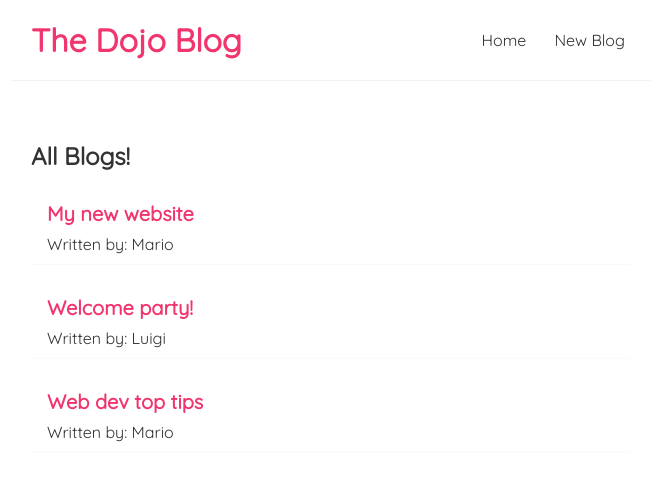
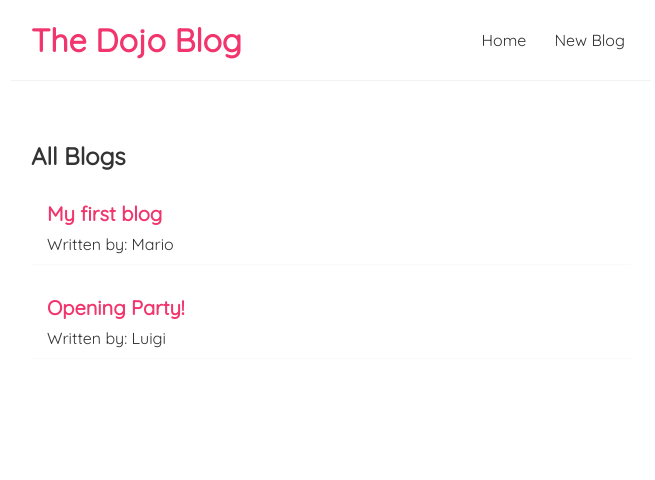
Before and after one commit to sebastienserra/blog_react, a React (Create React App) app: page / in a window 1280 px wide. Shown: the top 480 px of the page, without its empty margins (309-964 px from the left). Built offline with nearby package versions, Linux system fonts and the light colour scheme; data requests are answered from the project's data file.

Commit message:
simulating fetch from Rest API

```diff
--- /dev/null
+++ b/data/db.json
@@ -0,0 +1,16 @@
+{
+    "blogs":[
+        {
+            "title":"My first blog",
+            "body":"Nulla qui ea id Lorem incididunt. Aliquip voluptate minim ad ullamco excepteur in nulla consequat sit. Eiusmod qui fugiat laboris amet laborum fugiat irure officia tempor. Lorem reprehenderit cillum cupidatat sunt do adipisicing ullamco. Minim ipsum deserunt voluptate consectetur anim ut proident laborum officia aliquip. Nisi quis in eiusmod amet dolore nisi aute est enim pariatur adipisicing veniam. Id ea qui ullamco nostrud cillum exercitation laborum ipsum.",
+            "author":"Mario",
+            "id": 1
+        },
+        {
+            "title":"Opening Party!",
+            "body":"Cillum magna velit non Lorem eu voluptate et laborum qui adipisicing excepteur exercitation. Id qui adipisicing ullamco aliqua eu minim labore anim aliqua. Eu eu nostrud enim quis proident cupidatat. Ipsum duis amet dolore occaecat. Excepteur voluptate deserunt culpa commodo est sunt anim deserunt reprehenderit cillum anim. Fugiat culpa aute esse labore nostrud et labore velit. Esse adipisicing cupidatat ullamco anim nostrud ullamco mollit.",
+            "author":"Luigi",
+            "id": 2
+        }
+    ]
+}
--- a/src/Home.js
+++ b/src/Home.js
@@ -1,17 +1,30 @@
-import { useState } from 'react';
+import { useState, useEffect } from 'react';
 import BlogList from './BlogList';
 
 
 const Home = () => {
-    const[blogs, setBlogs] = useState([
-        {title: 'My new website', body:'Velit mollit ....', author: 'Mario', id:1},
-        {title:'Welcome party!', body: 'Velit mollit ....', author: 'Luigi', id:2},
-        {title:'Web dev top tips', body: 'Velit mollit ....', author: 'Mario', id:3}
-    ]);
+    const[blogs, setBlogs] = useState(null);
+    const [isPending, setIsPending] = useState(true);
+
+
+    useEffect(() => {
+       setTimeout(() =>{
+        fetch('http://localhost:8000/blogs')
+        .then(res =>{
+            return res.json()
+        })
+        .then(data =>{
+            setBlogs(data);
+            setIsPending(false)
+        });
+       }, 1000);
+    }, []);
+
 
     return (
         <div className="home">
-          <BlogList blogs={blogs} title="All Blogs!" />
+            {isPending && <div>Loading...</div>}
+            {blogs && <BlogList blogs={blogs} title="All Blogs" />}
         </div>
     );
 }
```
Also changed, not shown: 1 other file (tests, documents, lock files or other folders).
